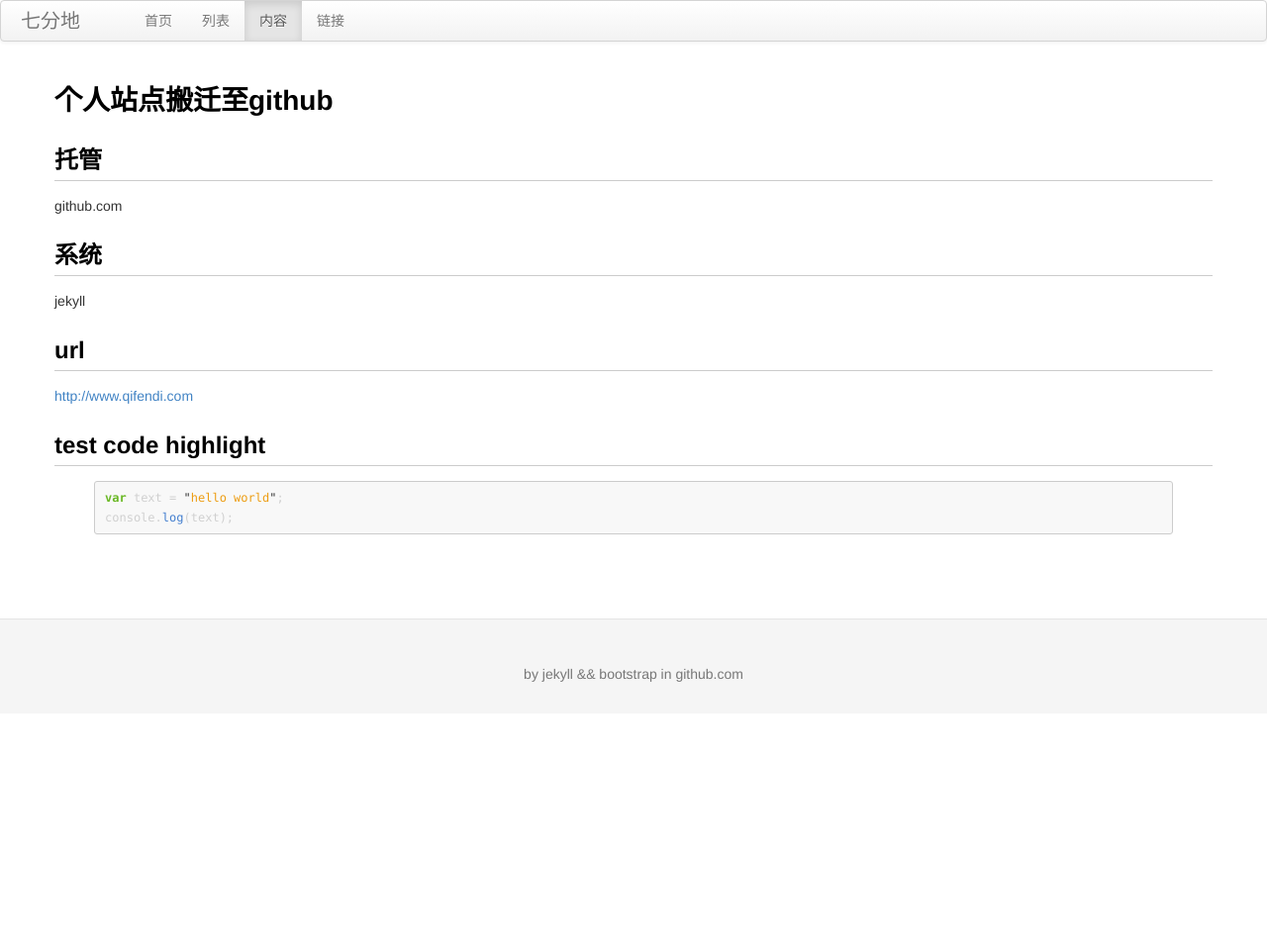
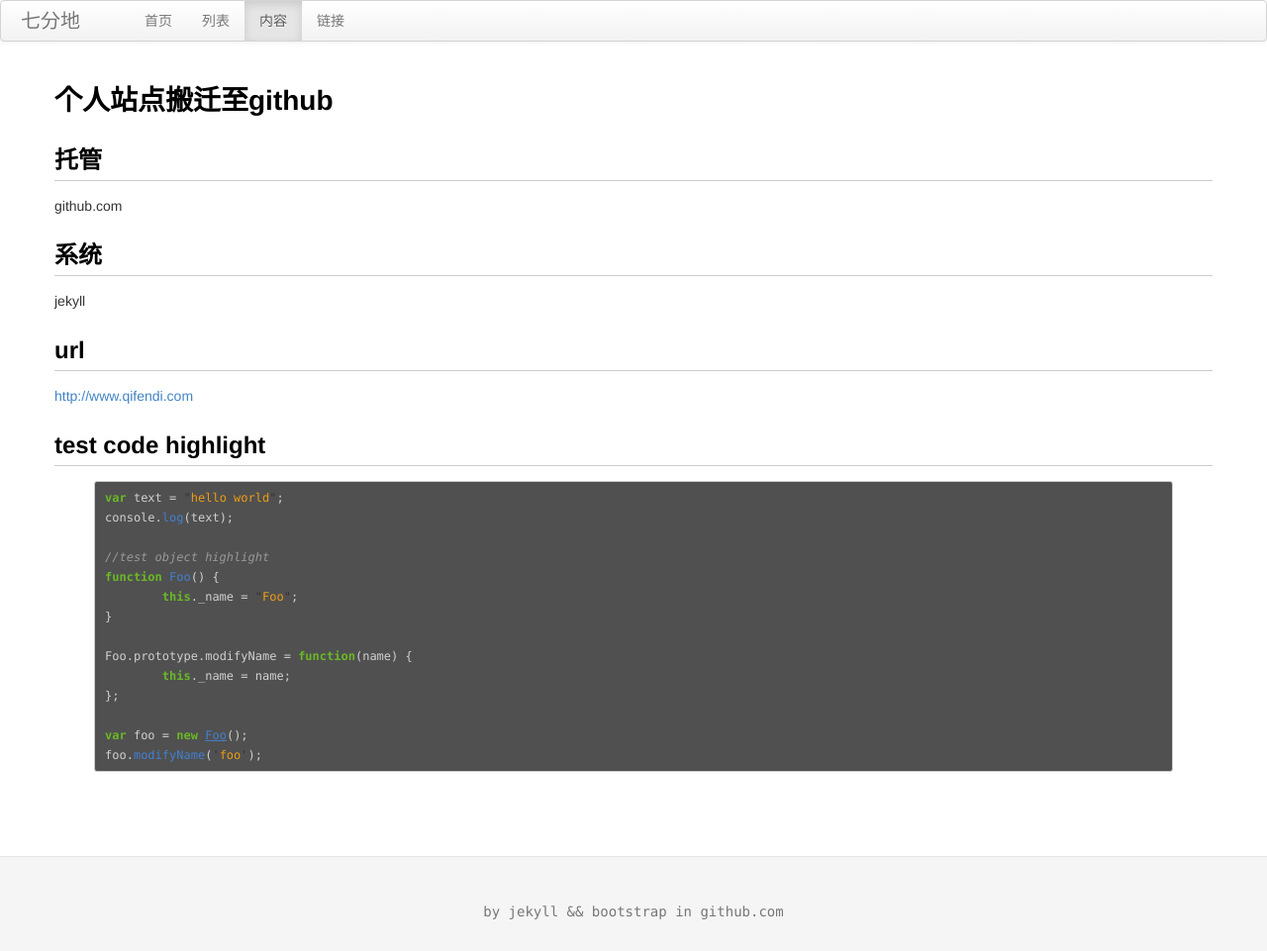
Before and after one commit to soncy/soncy.github.com, a Jekyll site: the page built from _posts/2013-04-12-first-blog.md, in a window 1280 px wide. Shown: the whole page at 99% size. Built offline with Jekyll 4.4.1, drawn with Linux system fonts in a browser that asks for light colours; before the commit the page ends 900 px from its top, so only the background shows below that.

Commit message:
add Pygments

```diff
--- a/_posts/2013-04-12-first-blog.md
+++ b/_posts/2013-04-12-first-blog.md
@@ -19,4 +19,16 @@ jekyll
 {% highlight javascript %}
 var text = "hello world";
 console.log(text);
+
+//test object highlight
+function Foo() {
+	this._name = "Foo";
+}
+
+Foo.prototype.modifyName = function(name) {
+	this._name = name;
+};
+
+var foo = new Foo();
+foo.modifyName('foo');
 {% endhighlight %}
--- a/css/markdown.css
+++ b/css/markdown.css
@@ -244,7 +244,7 @@ pre code {
   background: transparent; }
 
 .highlight pre {
-  background-color: #f8f8f8;
+  background-color: #505050;
   border: 1px solid #cccccc;
   font-size: 13px;
   line-height: 19px;
--- a/css/pages.css
+++ b/css/pages.css
@@ -1,2 +1,2 @@
-.footer { text-align: center; padding: 30px 0; margin-top: 70px; border-top: 1px solid #e5e5e5; background-color: #f5f5f5; }
+.footer { font-family: Monaco,Menlo,Consolas,"Courier New",monospace; text-align: center; padding: 30px 0; margin-top: 70px; border-top: 1px solid #e5e5e5; background-color: #f5f5f5; }
 .footer p { margin-bottom: 0; color: #777; }
```
Also changed, not shown: 3 other files.
